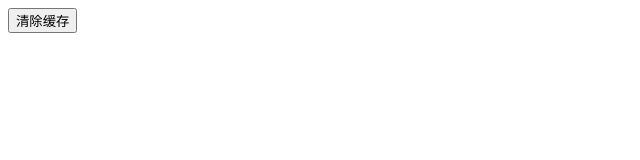
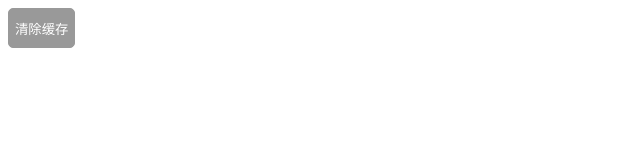
Before and after one commit to HCenggel/BrowserCacheCleanerFun, a plain HTML site: page index.html in a window 1280 px wide. Shown: the whole page, without its empty margins (0-640 px from the left). Drawn offline with Linux system fonts and the light colour scheme.

Commit message:
Update style.css

```diff
--- a/css/style.css
+++ b/css/style.css
@@ -1 +1 @@
-.box{padding:0;}
+.btn{ height: 40px; border-radius: 5px; background: #999; border: 1px solid #999; line-height: 40px; color: #fff;}
```
